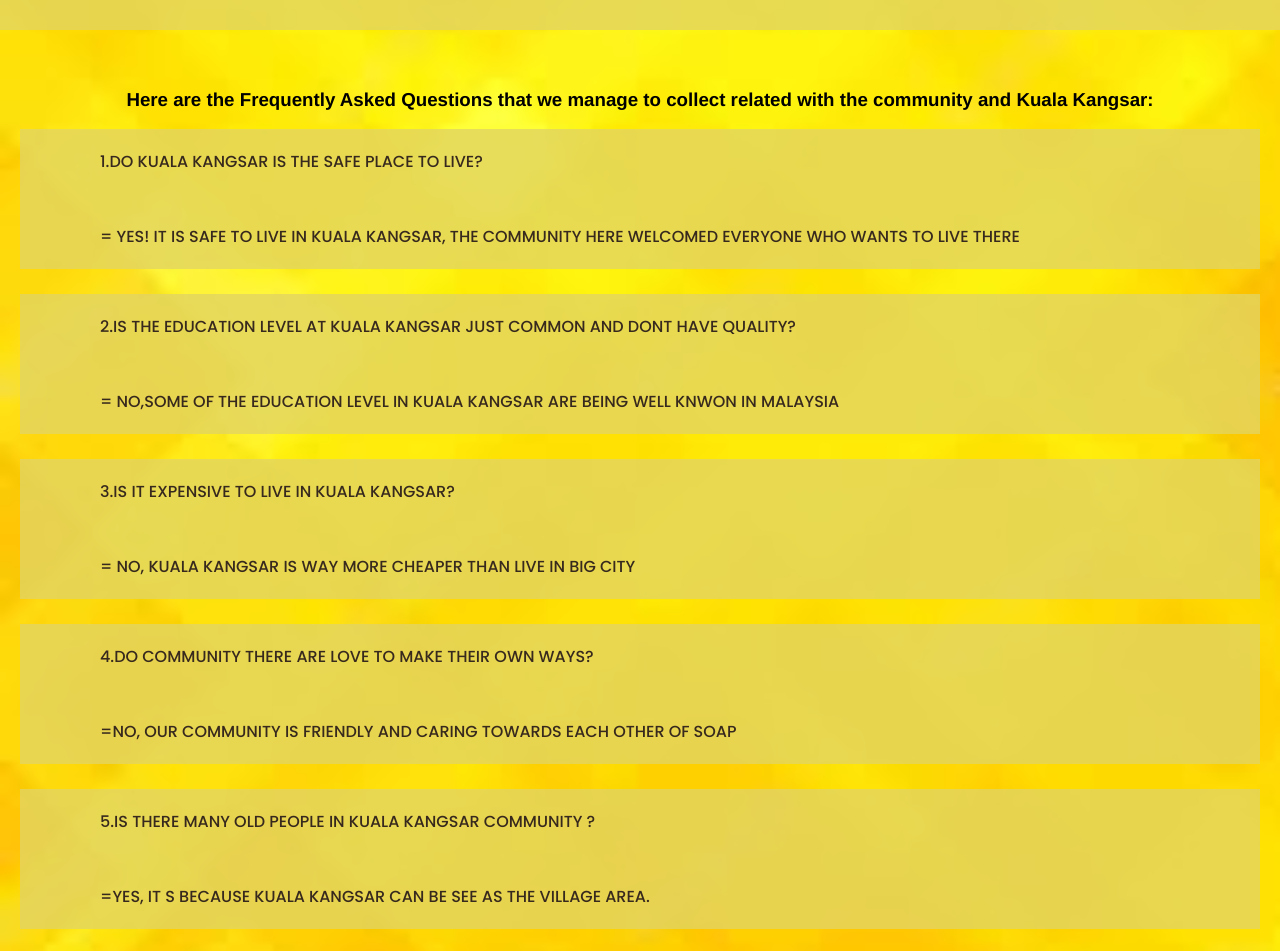
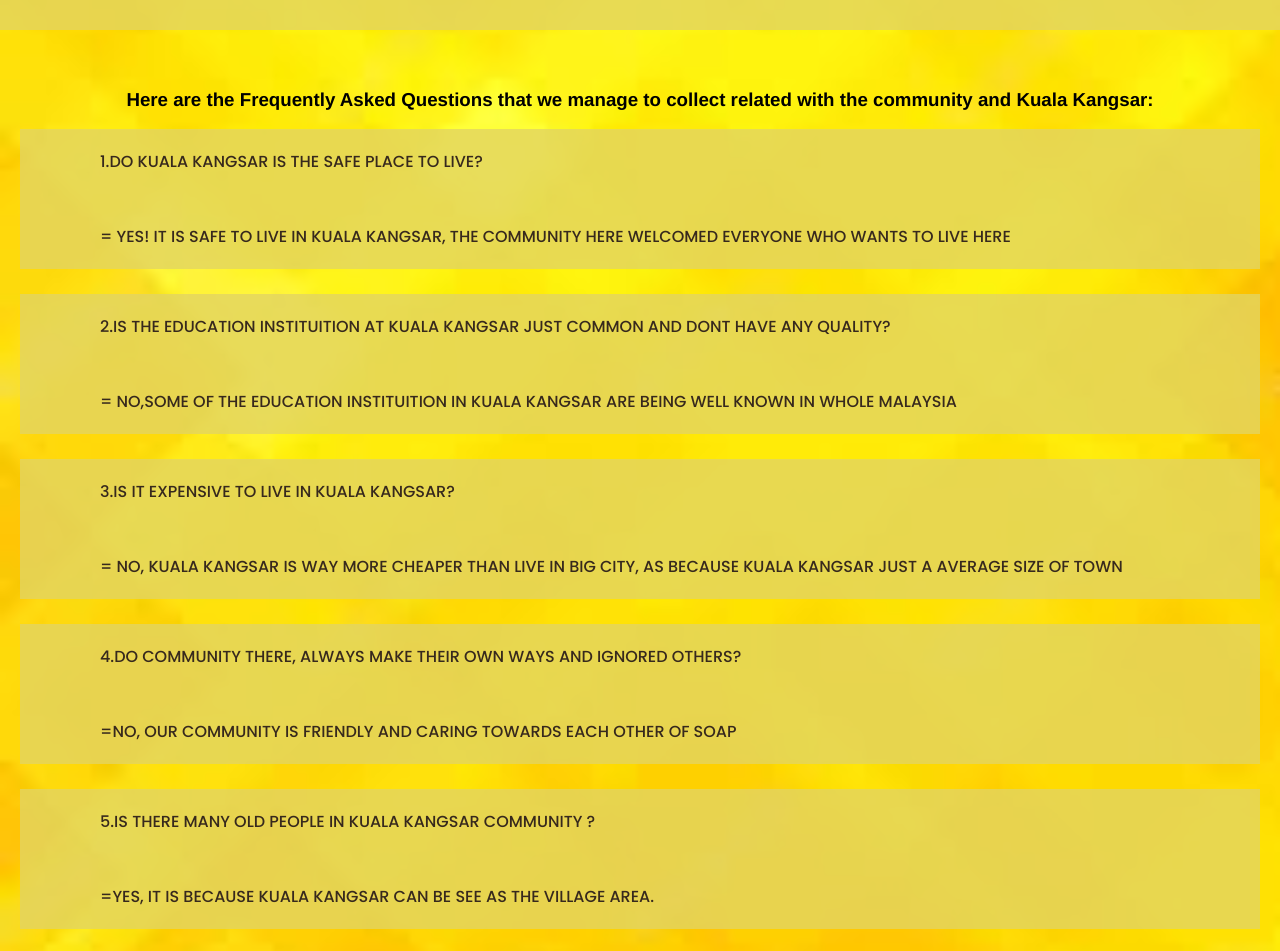
Before and after one commit to khaulah337/KUALA-KANGSAR-THE-ROYAL-TOWN, a plain HTML site: page faq.html in a window 1280 px wide. Shown: the part 240-1191 px from the top of the page. Drawn offline with Linux system fonts and the light colour scheme.

Commit message:
Update faq.html

```diff
--- a/faq.html
+++ b/faq.html
@@ -55,16 +55,16 @@
       <div class="card">
         <h3>Here are the Frequently Asked Questions that we manage to collect related with the community and Kuala Kangsar:</h3>
         <font color="#37291D">
-        <div class="fakeimg">1.DO KUALA KANGSAR IS THE SAFE PLACE TO LIVE?<br><br><br>= YES! IT IS SAFE TO LIVE IN KUALA KANGSAR, THE COMMUNITY HERE WELCOMED EVERYONE WHO WANTS TO LIVE THERE</div><br>
-        <div class="fakeimg">2.IS THE EDUCATION LEVEL AT KUALA KANGSAR JUST COMMON AND DONT HAVE QUALITY?<br><br><br>= NO,SOME OF THE EDUCATION LEVEL IN KUALA KANGSAR ARE BEING WELL KNWON IN MALAYSIA</div><br>
-        <div class="fakeimg">3.IS IT EXPENSIVE TO LIVE IN KUALA KANGSAR?<br><br><br>= NO, KUALA KANGSAR IS WAY MORE CHEAPER THAN LIVE IN BIG CITY</div><br>
-        <div class="fakeimg">4.DO COMMUNITY THERE ARE LOVE TO MAKE THEIR OWN WAYS?<br><br><br>=NO, OUR COMMUNITY IS FRIENDLY AND CARING TOWARDS EACH OTHER
+        <div class="fakeimg">1.DO KUALA KANGSAR IS THE SAFE PLACE TO LIVE?<br><br><br>= YES! IT IS SAFE TO LIVE IN KUALA KANGSAR, THE COMMUNITY HERE WELCOMED EVERYONE WHO WANTS TO LIVE HERE</div><br>
+        <div class="fakeimg">2.IS THE EDUCATION INSTITUITION AT KUALA KANGSAR JUST COMMON AND DONT HAVE ANY QUALITY?<br><br><br>= NO,SOME OF THE EDUCATION INSTITUITION IN KUALA KANGSAR ARE BEING WELL KNOWN IN WHOLE MALAYSIA</div><br>
+        <div class="fakeimg">3.IS IT EXPENSIVE TO LIVE IN KUALA KANGSAR?<br><br><br>= NO, KUALA KANGSAR IS WAY MORE CHEAPER THAN LIVE IN BIG CITY, AS BECAUSE KUALA KANGSAR JUST A AVERAGE SIZE OF TOWN</div><br>
+        <div class="fakeimg">4.DO COMMUNITY THERE, ALWAYS MAKE THEIR OWN WAYS AND IGNORED OTHERS?<br><br><br>=NO, OUR COMMUNITY IS FRIENDLY AND CARING TOWARDS EACH OTHER
         OF SOAP</div><br>
-        <div class="fakeimg">5.IS THERE MANY OLD PEOPLE IN KUALA KANGSAR COMMUNITY ?<br><br><br>=YES, IT S BECAUSE KUALA KANGSAR CAN BE SEE AS THE VILLAGE AREA.</div><br>
+        <div class="fakeimg">5.IS THERE MANY OLD PEOPLE IN KUALA KANGSAR COMMUNITY ?<br><br><br>=YES, IT IS BECAUSE KUALA KANGSAR CAN BE SEE AS THE VILLAGE AREA.</div><br>
         <div class="fakeimg">6.WHY COMMUNITY IN KUALA KANGSAR LOVE TO LIVE THERE?<br><br><br>=IT IS BECAUSE THE FEEL LIVING IN KUALA KANGSAR IS PEACEFULL WITHOUT OVERLOAD OF PEOPLE AND BUILDING</div><br>
         <div class="fakeimg">7.WHAT KUALA KANGSAR COMMUNITY LOVE TO DO IN THEIR FREE TIME?<br><br><br>=THERE ARE MANY ATTRACTION THAT CAN REDUCE THE COMMUNITY BOREDNESS DURING FREE TIME
-        WHETHER VISITING MAN MADE DESTINATION OR NATURAL DESTINATION</div><br>
-        <div class="fakeimg">8.DO COMMUNITY IN KUALA KANGSAR HAVE SPECIAL CELEBRATIO?<br><br><br>=YES, THEY HAVE BIGGER ANUAL CELEBARTION OF HARI RAYA IN COMMUNITY HALL </div><br>
+        WHETHER VISITING MAN MADE DESTINATION OR NATURE DESTINATION</div><br>
+        <div class="fakeimg">8.DO COMMUNITY IN KUALA KANGSAR HAVE SPECIAL CELEBRATION?<br><br><br>=YES, THEY HAVE A BIGGER ANUAL CELEBRATION OF HARI RAYA IN COMMUNITY HALL </div><br>
         </font>
       </div>
   </div>
```
